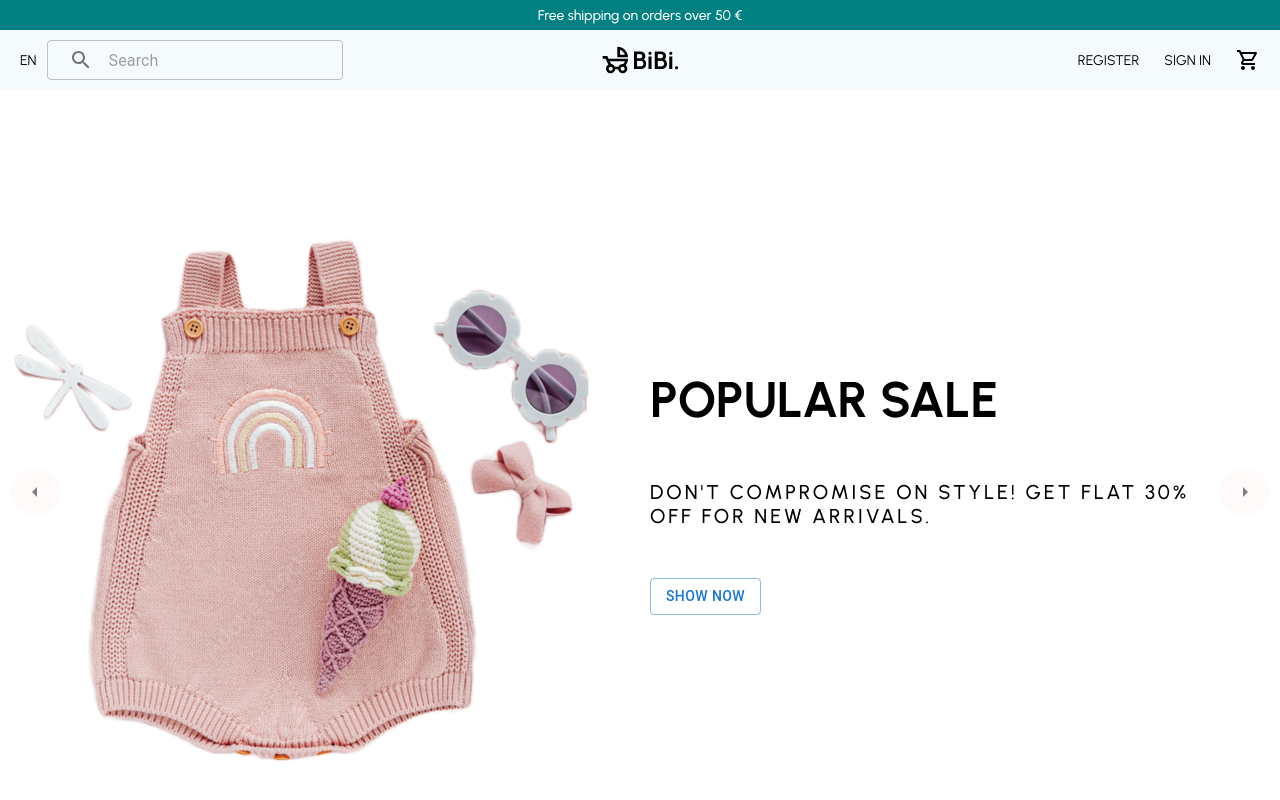
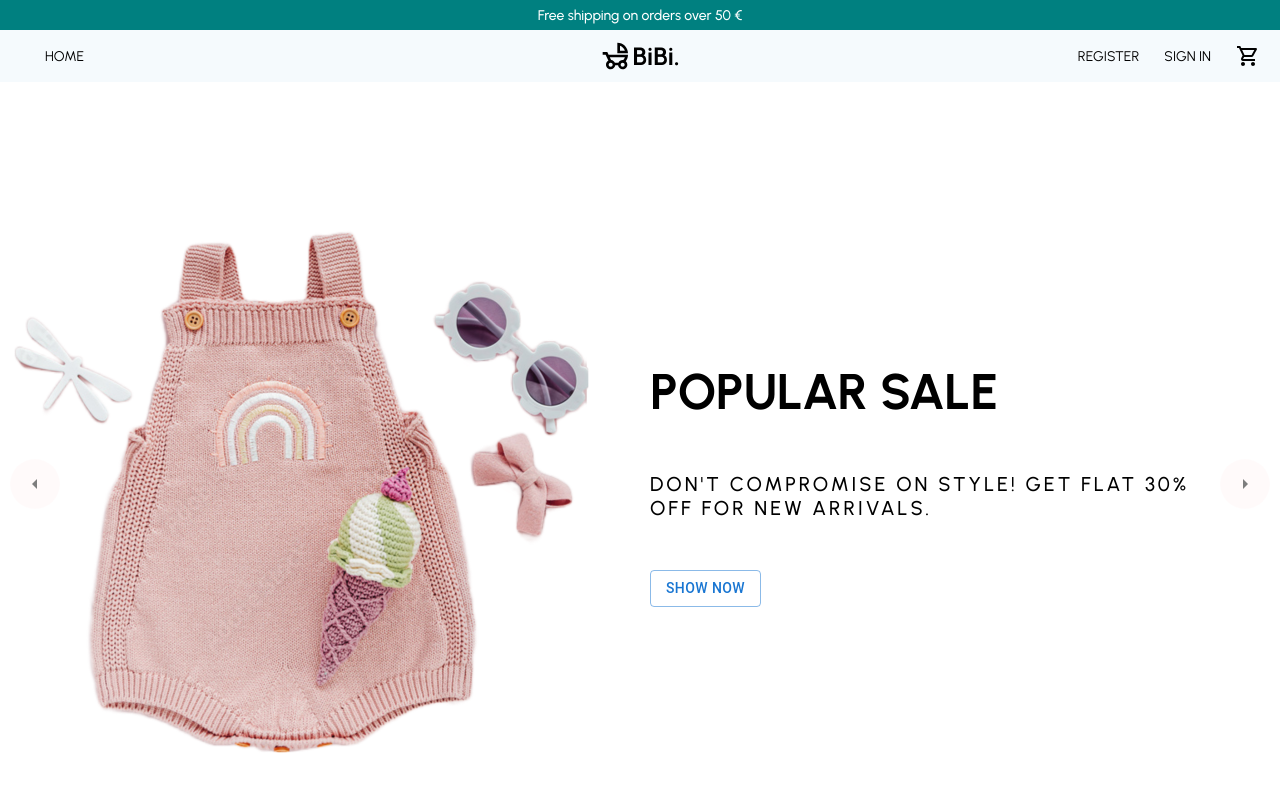
Before and after one commit to FaridAmimri/e-commerce-front, a React (Create React App) app: page / in a window 1280 px wide. Shown: the top 800 px of the page. Built offline with nearby package versions, Linux system fonts and the light colour scheme; no server answers.

Commit message:
Remove language & search bar, add home page link

```diff
--- a/src/components/Navbar.jsx
+++ b/src/components/Navbar.jsx
@@ -1,10 +1,10 @@
 /** @format */
 
 import styled from 'styled-components'
-import TextField from '@mui/material/TextField'
-import InputAdornment from '@mui/material/InputAdornment'
+// import TextField from '@mui/material/TextField'
+// import InputAdornment from '@mui/material/InputAdornment'
 import IconButton from '@mui/material/IconButton'
-import SearchIcon from '@mui/icons-material/Search'
+// import SearchIcon from '@mui/icons-material/Search'
 import ChildFriendlyOutlinedIcon from '@mui/icons-material/ChildFriendlyOutlined'
 import Badge from '@mui/material/Badge'
 import ShoppingCartOutlinedIcon from '@mui/icons-material/ShoppingCartOutlined'
@@ -21,9 +21,9 @@ function Navbar() {
   return (
     <Container>
       <Wrapper className={expandNavbar ? 'open' : 'close'}>
-        <Left>
-          <Language>EN</Language>
-          <SearchContainer>
+        <Left className={expandNavbar ? 'home' : ''}>
+          {/* <Language>EN</Language> */}
+          {/* <SearchContainer>
             <TextField
               size='small'
               placeholder='Search'
@@ -39,7 +39,10 @@ function Navbar() {
               }}
               variant='outlined'
             />
-          </SearchContainer>
+          </SearchContainer> */}
+          <Link to='/' className='link'>
+            <MenuItem>HOME</MenuItem>
+          </Link>
         </Left>
         <Center>
           <ChildFriendlyOutlinedIcon style={{ fontSize: 'xx-large' }} />
@@ -81,6 +84,10 @@ function Navbar() {
 export default Navbar
 
 const Container = styled.div`
+  .link {
+    text-decoration: none;
+    color: black;
+  }
   .open {
     ${mobile({ height: '100vh', alignItems: 'flex-start' })}
   }
@@ -94,7 +101,9 @@ const Wrapper = styled.div`
   padding: 10px 20px;
   display: flex;
   justify-content: space-between;
-  ${mobile({ padding: '10px 0' })}
+  .home {
+    padding-top: 10px;
+  }
 `
 
 const Left = styled.div`
@@ -103,26 +112,22 @@ const Left = styled.div`
   justify-content: center;
   flex: 1;
   justify-content: flex-start;
-  .searchIcon {
-    font-size: x-large;
-    ${mobile({ fontSize: 'large', padding: '0px' })}
-  }
 `
 
-const Language = styled.div`
-  font-size: 14px;
-  cursor: pointer;
-  ${mobile({ display: 'none' })};
-  ${tablet({ display: 'none' })}
-`
+// const Language = styled.div`
+//   font-size: 14px;
+//   cursor: pointer;
+//   ${mobile({ display: 'none' })};
+//   ${tablet({ display: 'none' })}
+// `
 
-const SearchContainer = styled.div`
-  display: flex
-  align-items: center;
-  justify-content: center;
-  margin-left: 10px;
-  ${mobile({ padding: 0 })}
-`
+// const SearchContainer = styled.div`
+//   display: flex
+//   align-items: center;
+//   justify-content: center;
+//   margin-left: 10px;
+//   ${mobile({ padding: 0 })}
+// `
 
 const Center = styled.div`
   flex: 1;
@@ -141,10 +146,9 @@ const Right = styled.div`
   justify-content: center;
   flex: 1;
   justify-content: flex-end;
-  .link {
-    text-decoration: none;
-    color: black;
-  }
+  ${tablet({
+    minWidth: '140px'
+  })};
   .cartButton {
     font-size: 'xx-large';
     ${tablet({
@@ -168,11 +172,11 @@ const MenuItem = styled.div`
   cursor: pointer;
   margin-left: 25px;
   ${mobile({
-    fontSize: '16px',
+    fontSize: '12px',
     marginLeft: 0
   })};
   ${tablet({
-    fontSize: '12px',
+    fontSize: '13px',
     marginLeft: '5px'
   })}
 `
@@ -183,7 +187,6 @@ const MenuButton = styled.div`
     display: 'flex',
     flex: 1,
     justifyContent: 'flex-end',
-    marginRight: '15px',
     cursor: 'pointer'
   })}
 `
```
